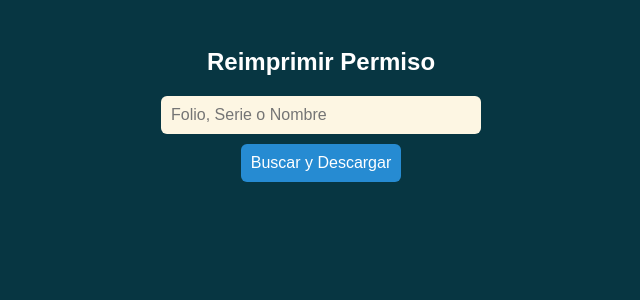
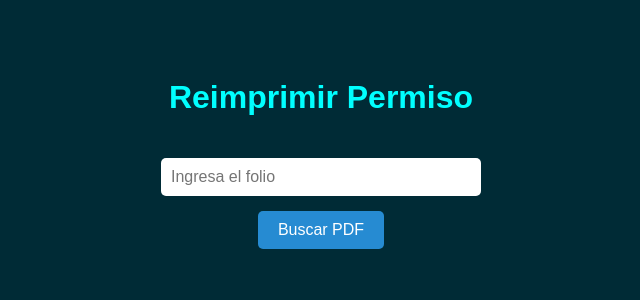
Before and after one commit to Gsr1989/Los-6, a Flask app: page /consultar in a window 1280 px wide. Shown: the top 300 px of the page, without its empty margins (319-959 px from the left). Run offline with Flask 3, Linux system fonts and the light colour scheme.

Commit message:
Update reimprimir.html

```diff
--- a/templates/reimprimir.html
+++ b/templates/reimprimir.html
@@ -6,40 +6,53 @@
     <meta name="viewport" content="width=device-width, initial-scale=1">
     <style>
         body {
-            background-color: #073642;
+            background-color: #002b36;
+            color: white;
             font-family: Arial, sans-serif;
-            color: white;
-            padding: 20px;
             text-align: center;
+            padding: 50px;
         }
-        form {
+        h1 {
+            color: #00ffff;
+        }
+        input[type="text"] {
+            padding: 10px;
+            font-size: 16px;
+            width: 80%;
+            max-width: 300px;
+            border-radius: 5px;
+            border: none;
             margin-top: 20px;
         }
-        input, button {
-            padding: 10px;
+        input[type="submit"] {
+            background-color: #268bd2;
+            color: white;
+            padding: 10px 20px;
             font-size: 16px;
             border: none;
-            border-radius: 6px;
+            border-radius: 5px;
+            margin-top: 15px;
         }
-        input {
-            width: 80%;
-            max-width: 300px;
-            background-color: #fdf6e3;
-            color: black;
-        }
-        button {
-            background-color: #268bd2;
-            color: white;
-            margin-top: 10px;
+        .alerta {
+            margin-top: 20px;
+            color: #ff6f6f;
         }
     </style>
 </head>
 <body>
-    <h2>Reimprimir Permiso</h2>
+    <h1>Reimprimir Permiso</h1>
     <form method="POST">
-        <input type="text" name="criterio" placeholder="Folio, Serie o Nombre" required>
+        <input type="text" name="folio" placeholder="Ingresa el folio">
         <br>
-        <button type="submit">Buscar y Descargar</button>
+        <input type="submit" value="Buscar PDF">
     </form>
+
+    {% with messages = get_flashed_messages(with_categories=true) %}
+      {% if messages %}
+        {% for category, message in messages %}
+          <div class="alerta">{{ message }}</div>
+        {% endfor %}
+      {% endif %}
+    {% endwith %}
 </body>
 </html>
```
